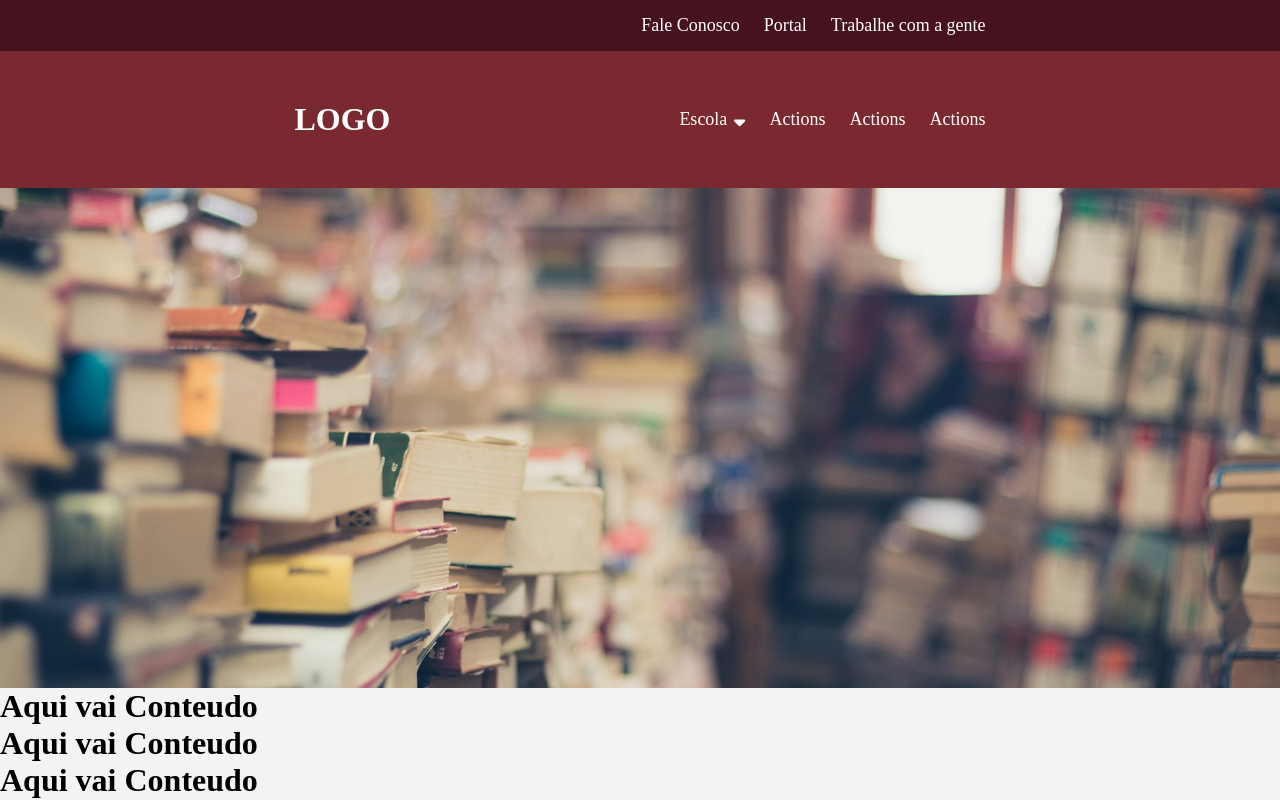
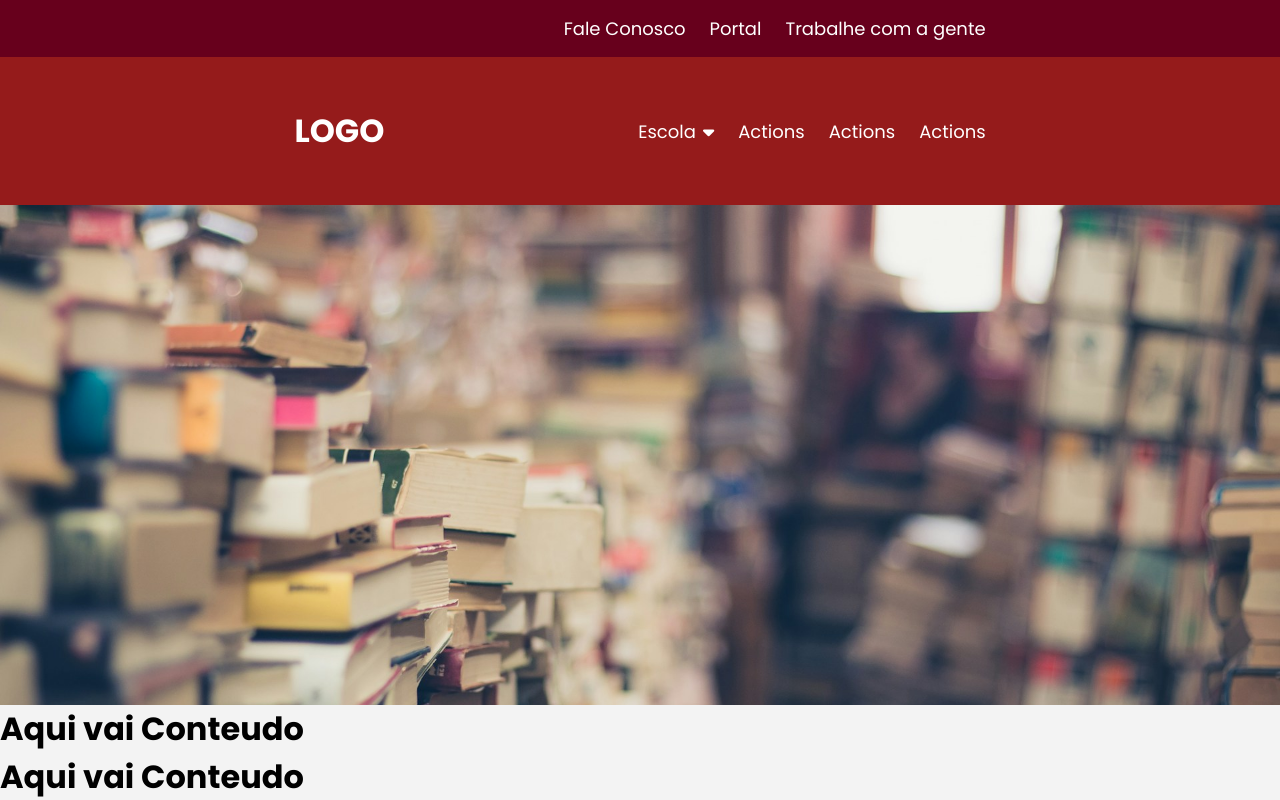
Before and after one commit to PirataZang/project-school, a Vue app: page / in a window 1280 px wide. Shown: the top 800 px of the page. Built offline with nearby package versions, Linux system fonts and the light colour scheme.

Commit message:
finalizado o Menu

```diff
--- a/src/components/Menu.vue
+++ b/src/components/Menu.vue
@@ -19,9 +19,9 @@
                         <p>História</p>
                     </div>
                 </li>
-                <li>Actions</li>
-                <li>Actions</li>
-                <li>Actions</li>
+                <li class="option">Actions</li>
+                <li class="option">Actions</li>
+                <li class="option">Actions</li>
             </ul>
         </div>
     </div>
--- a/src/styles/_footer.scss
+++ b/src/styles/_footer.scss
@@ -1,3 +1,3 @@
 .footer {
-    background-color: #461220;
+    background-color: #67001c;
 }
--- a/src/styles/_menu.scss
+++ b/src/styles/_menu.scss
@@ -1,6 +1,6 @@
 .menu {
     display: flex;
-    background-color: #7a2931;
+    background-color: #951b1b;
     flex-direction: column;
 
     .step {
@@ -12,7 +12,7 @@
     }
 
     .contacts {
-        background-color: #461220;
+        background-color: #67001c;
     }
 
     .actions {
@@ -21,13 +21,16 @@
         padding: 50px 23%;
 
         .actionsButtons {
+            cursor: pointer;
             list-style: none;
             gap: 24px;
             position: relative;
+            transition: all 1s;
 
             .school {
                 display: flex;
                 gap: 7px;
+                align-items: center;
 
                 .arrow {
                     transform: rotate(0);
@@ -47,8 +50,18 @@
                     border-radius: 5px;
                     z-index: 1;
                     left: -10%;
-                    background: #7a2931;
+                    background: #951b1b;
+
+                    :hover {
+                        font-weight: bold;
+                        transition: all 0.5s;
+                    }
                 }
+            }
+
+            .option:hover {
+                font-weight: bold;
+                transition: all 0.5s;
             }
         }
     }
--- a/src/styles/default.scss
+++ b/src/styles/default.scss
@@ -1,8 +1,9 @@
-@import '@fortawesome/fontawesome-free/css/all.css';
+@import "@fortawesome/fontawesome-free/css/all.css";
 @import url(_menu.scss);
 @import url(_homePage.scss);
 @import url(_footer.scss);
 
+@import url('https://fonts.googleapis.com/css2?family=Poppins:ital,wght@0,100;0,200;0,300;0,400;0,500;0,600;0,700;0,800;0,900;1,100;1,200;1,300;1,400;1,500;1,600;1,700;1,800;1,900&display=swap');
 
 //? Default Class
 
@@ -12,11 +13,11 @@
 }
 
 body {
-    background-color: #F3F3F3;
+    background-color: #f3f3f3;
     margin: 0;
+    font-family: "Poppins", serif;
+    font-weight: 400;
 }
-
-
 
 //? Displays
 .row {
@@ -29,8 +30,6 @@
     flex-direction: column;
 }
 
-
-
 //? Colors
 .bWhite {
     background-color: white;
@@ -40,14 +39,10 @@
     color: white;
 }
 
-
-
 //? Fonts
 .f-18 {
     font-size: 18px;
 }
-
-
 
 //? Router
 .router-link {
```
